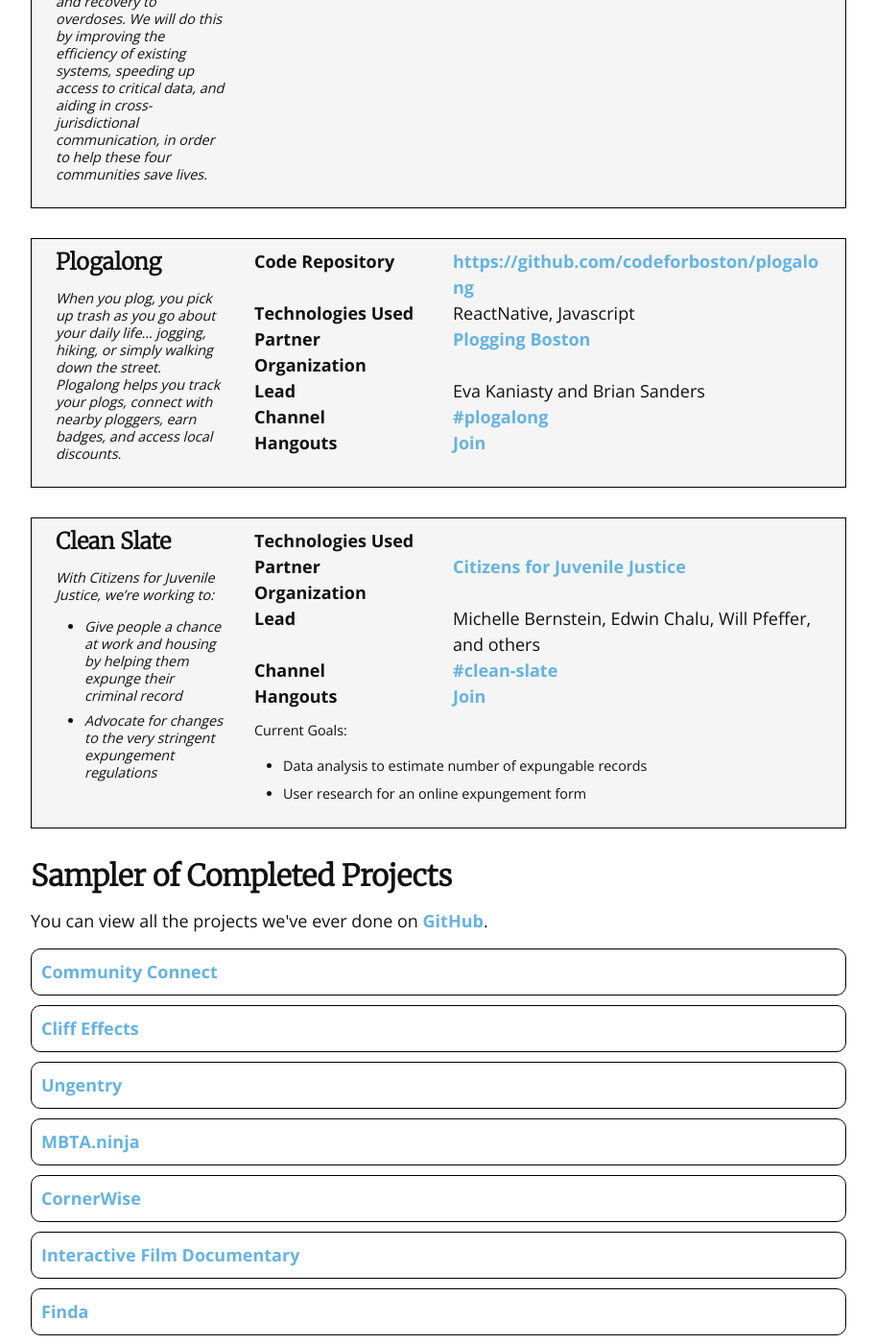
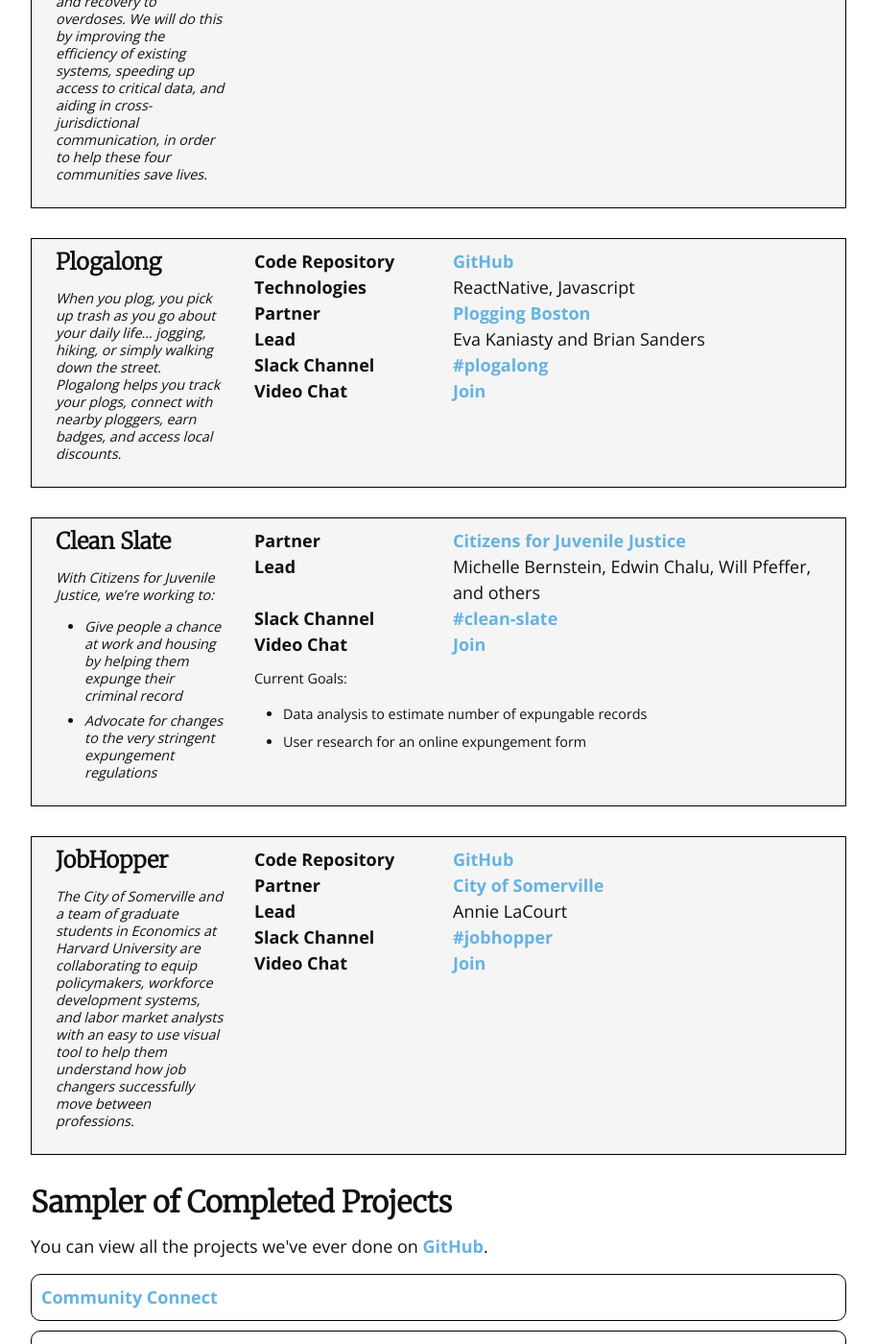
Before and after one commit to codeforboston/codeforboston.org, a Jekyll site: the page built from projects.html, in a window 1280 px wide and 1400 px high, scrolled down 1962 px. Shown: the whole window at 96% size, without its empty margins (183-1096 px from the left). Built offline with Jekyll 4.4.1, drawn with Linux system fonts in a browser that asks for light colours; nearby versions of some CDN libraries; some of the changed text lies outside the part shown.

Commit message:
Project Updates
* Add Jobhopper to Active Projects
* Update Projects Template to make technologies hidden if not filled.
* Change wording to minimize wrapping of content.

```diff
--- a/_data/projects/active.yml
+++ b/_data/projects/active.yml
@@ -100,3 +100,18 @@
 
     * Data analysis to estimate number of expungable records
     * User research for an online expungement form
+-
+  name: JobHopper
+  repository: https://github.com/codeforboston/jobhopper
+  elevatorPitch: >-
+    The City of Somerville and a team of graduate students in Economics at
+    Harvard University are collaborating to equip policymakers, workforce
+    development systems, and labor market analysts with an easy to use visual
+    tool to help them understand how job changers successfully move between
+    professions.
+  partner:
+    - name: City of Somerville
+      url: https://www.somervillema.gov
+  lead: Annie LaCourt
+  slackChannel: jobhopper
+  hangoutsSlug: jobhopper
--- /dev/null
+++ b/_rooms/jobhopper.md
@@ -0,0 +1,4 @@
+---
+title: Jobhopper
+redirect_to: https://zoom.us/j/92780253992
+---
--- a/projects.html
+++ b/projects.html
@@ -15,7 +15,7 @@
                   accepting contributors. Projects
               are open to volunteers of all skillsets - if you're interested, just show up
               at one of our
-              <a href="{{site.meetup_url}}">Tuesday evening hack nights!</a>!</p>
+              <a href="{{site.meetup_url}}">Tuesday evening hack nights</a>!</p>
       </div>
       <div class="container">
           {% for proj in site.data.projects.active %}
@@ -41,22 +41,24 @@
                           <strong>Code Repository</strong>
                       </div>
                       <div class="col-sm-8 col-12 break-word">
-                          <a href="{{proj.repository}}" target="project">{{proj.repository}}</a>
+                          <a href="{{proj.repository}}" target="project">GitHub</a>
                       </div>
                   </div>
                   {% endif %}
+                  {% if proj.technologies %}
                   <div class="row">
                       <div class="col-sm-4 col-12">
-                          <strong>Technologies Used</strong>
+                          <strong>Technologies</strong>
                       </div>
                       <div class="col-sm-8 col-12">
                           {{proj.technologies}}
                       </div>
                   </div>
+                  {% endif %}
                   {% if proj.partner %}
                   <div class="row">
                       <div class="col-sm-4 col-12">
-                          <strong>Partner Organization</strong>
+                          <strong>Partner</strong>
                       </div>
                       <div class="col-sm-8 col-12">
                           {% for partner in proj.partner %}
@@ -88,7 +90,7 @@
                   {% if proj.slackChannel %}
                   <div class="row">
                       <div class="col-sm-4 col-12">
-                          <strong>Channel</strong>
+                          <strong>Slack Channel</strong>
                       </div>
                       <div class="col-sm-8 col-12">
                           <a href="https://cfb-public.slack.com/app_redirect?cteam={{ site.slack_team_id }}&channel={{ proj.slackChannel}}">
@@ -100,7 +102,7 @@
                   {% if proj.hangoutsSlug or proj.hangoutsLink %}
                   <div class="row">
                       <div class="col-sm-4 col-12">
-                          <strong>Hangouts</strong>
+                          <strong>Video Chat</strong>
                       </div>
                       <div class="col-sm-8 col-12">
                           <a href="{% if proj.hangoutsSlug %}/rooms/{{ proj.hangoutsSlug }}{% else %}{{ proj.hangoutsLink }}{% endif %}">
```
